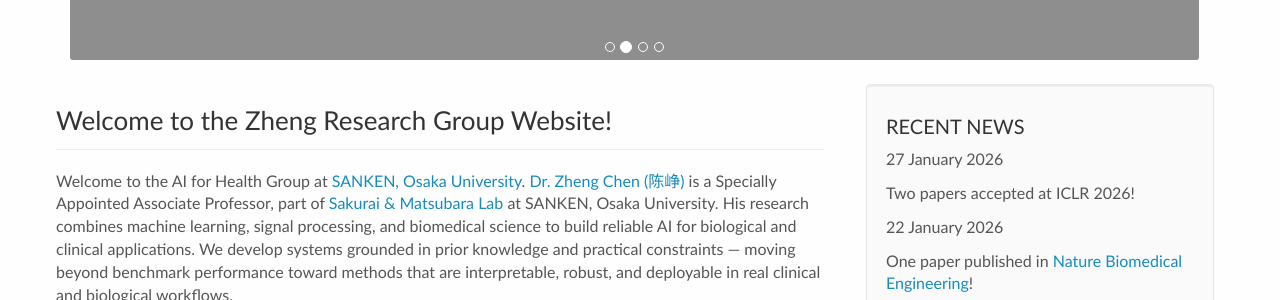
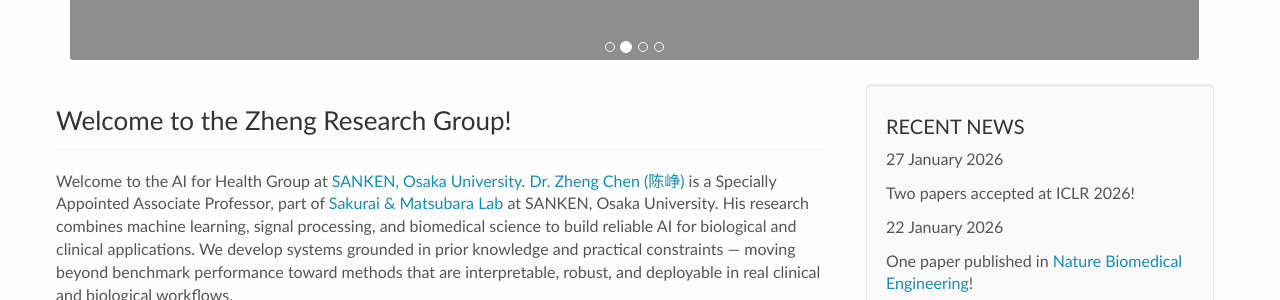
Before and after one commit to zhengchen3/zhengchen3.github.io, a Jekyll site: the page built from _pages/home.md, in a window 1280 px wide and 1071 px high. Shown: the part 430-730 px from the top of the window. Built offline with Jekyll 4.4.1, drawn with Linux system fonts in a browser that asks for light colours; nearby versions of some CDN libraries.

```diff
--- a/_layouts/homelay.html
+++ b/_layouts/homelay.html
@@ -3,7 +3,7 @@ layout: default
 ---
 
   <div id="homeid" class="col-sm-8">
-    <h1 class="header-title home-welcome-title">Welcome to the Zheng Research Group Website!</h1>
+    <h1 class="header-title home-welcome-title">Welcome to the Zheng Research Group!</h1>
     {{ content }}
   </div>
   <div id="newsid" class="col-sm-4">
```
